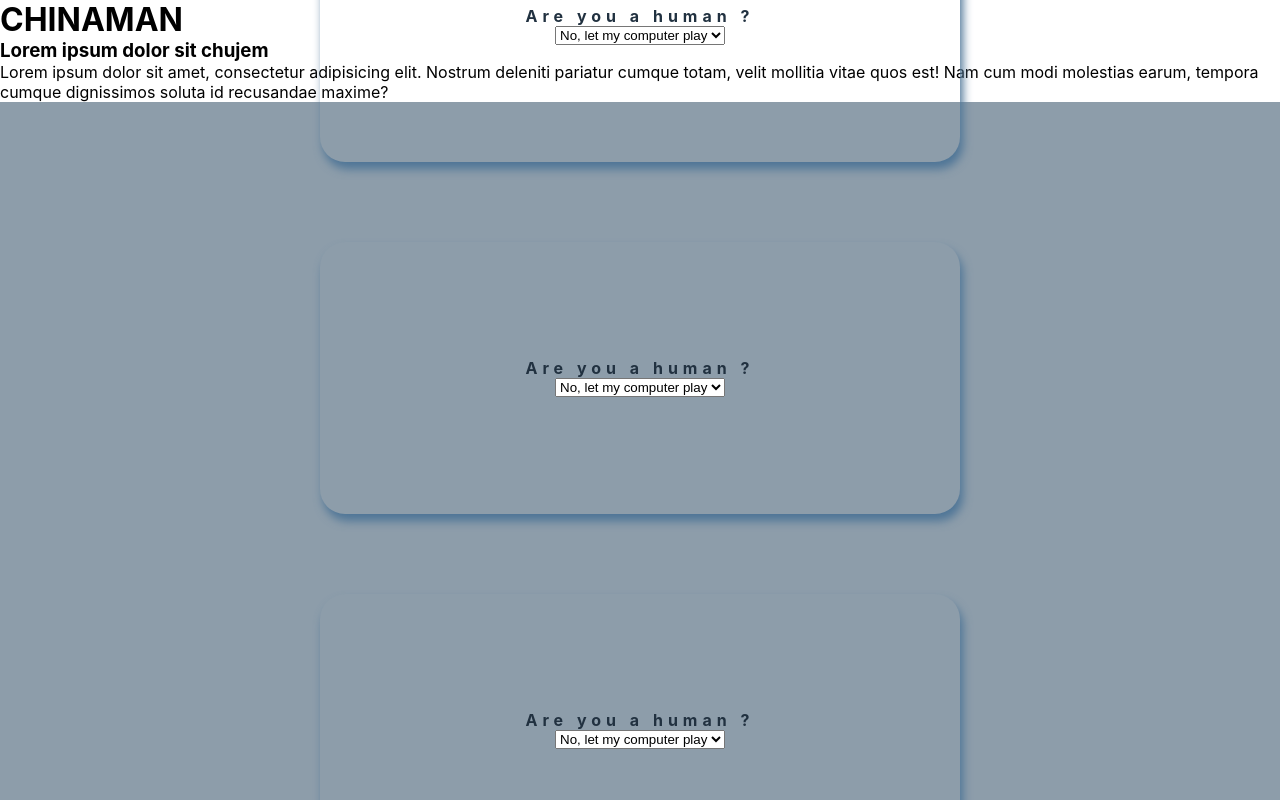
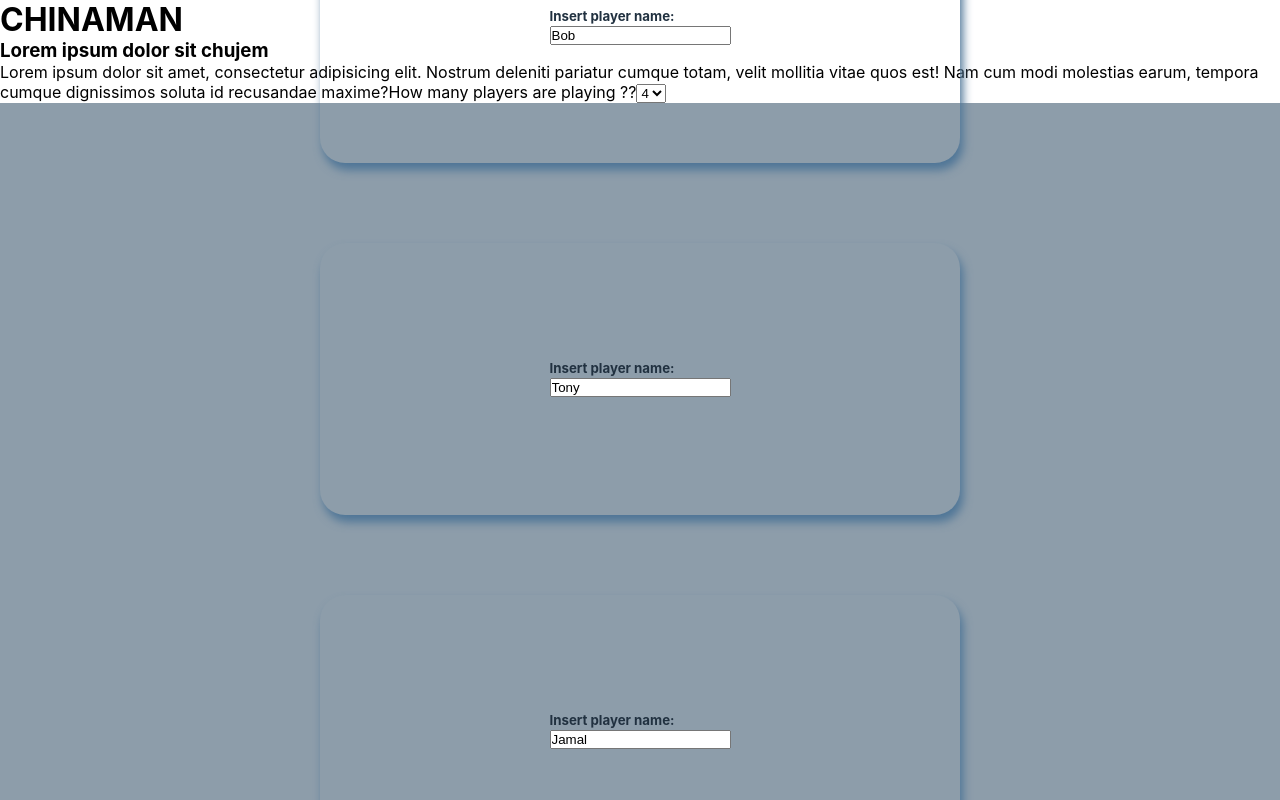
Before and after one commit to wader-rp/Chinaman, a React (Create React App) app: page / in a window 1280 px wide. Shown: the top 800 px of the page. Built offline with nearby package versions, Linux system fonts and the light colour scheme.

Commit message:
few changes and number of players in game added

```diff
--- a/src/App.tsx
+++ b/src/App.tsx
@@ -1,5 +1,5 @@
 import { GameContextProvider } from "./contexts/gameContext/gameContext";
-import { GameBoard } from "./pages/GameBoard/GameBoard";
+import { GameBoard } from "./pages/gameBoard/gameBoard";
 
 import { HomePage } from "./pages/homePage/homePage";
 import { PlayerSelectPage } from "./pages/playerSelect/playerSelectPage";
--- a/src/components/playerSetupForm/PlayerSetupForm.tsx
+++ b/src/components/playerSetupForm/PlayerSetupForm.tsx
@@ -13,32 +13,15 @@ type playerProps = {
 export const PlayerSetupForm = ({ id }: playerProps) => {
   const { players, setPlayers } = useGameContext();
 
-  const { isHuman, playerName } = getPlayerById(id, players);
+  const { playerName } = getPlayerById(id, players);
 
-  const onOptionChange = (e: ChangeEvent<HTMLSelectElement>) => {
-    changePlayerProperty(
-      id,
-      "isHuman",
-      e.target.value === "human",
-      players,
-      setPlayers
-    );
-  };
+  // const onOptionChange = (e: ChangeEvent<HTMLSelectElement>) => {
+  //   changePlayerProperty(id, e.target.value === "human", players, setPlayers);
+  // };
 
   return (
     <div className="playerSetup-form">
-      <h2 className="playerSetup-title">Are you a human ?</h2>
-      <select
-        name="isHuman"
-        id={playerName}
-        className="playerSetup-isHuman-select"
-        onChange={onOptionChange}
-      >
-        <option value="pc">No, let my computer play</option>
-        <option value="human">Yes!</option>
-      </select>
-
-      {isHuman && <PlayerSetupForHuman id={id} playerName={playerName} />}
+      <PlayerSetupForHuman id={id} playerName={playerName} />
     </div>
   );
 };
--- a/src/components/playerSetupForm/data/startPlayers.ts
+++ b/src/components/playerSetupForm/data/startPlayers.ts
@@ -3,28 +3,24 @@ import { Player } from "./types/playerTypes";
 export const INITIAL_PLAYERS: Player[] = [
   {
     id: 1,
-    isHuman: false,
     playerAvatar: "",
     playerName: "Bob",
     playerClass: "",
   },
   {
     id: 2,
-    isHuman: false,
     playerAvatar: "",
     playerName: "Tony",
     playerClass: "",
   },
   {
     id: 3,
-    isHuman: false,
     playerAvatar: "",
     playerName: "Jamal",
     playerClass: "",
   },
   {
     id: 4,
-    isHuman: false,
     playerAvatar: "",
     playerName: "Robert",
     playerClass: "",
--- a/src/components/playerSetupForm/data/types/playerTypes.ts
+++ b/src/components/playerSetupForm/data/types/playerTypes.ts
@@ -1,6 +1,5 @@
 export type Player = {
   id: number;
-  isHuman: boolean;
   playerName: string;
   playerClass: string;
   playerAvatar: string;
--- /dev/null
+++ b/src/contexts/gameContext/helpers/generatePlayerListByNumberOfPlayers.ts
@@ -0,0 +1,11 @@
+import { Player } from "../../../components/playerSetupForm/data/types/playerTypes";
+
+export const generatePlayerListByNumberOfPlayers = (
+  numberOfPlayers: number,
+  playerList: Player[]
+): Player[] => {
+  const newPlayersList = playerList.filter(
+    (player) => player.id <= numberOfPlayers
+  );
+  return newPlayersList;
+};
--- a/src/pages/gameBoard/gameBoard.tsx
+++ b/src/pages/gameBoard/gameBoard.tsx
@@ -1,10 +1,15 @@
 import { PlayerPanel } from "../../components/playerpanels/PlayerPanels";
 import { Board } from "../../components/board/Board";
-import "./GameBoard.css";
+import "./gameBoard.css";
 import { useGameContext } from "../../contexts/gameContext/gameContext";
+import { Player } from "../../components/playerSetupForm/data/types/playerTypes";
 
 export const GameBoard = () => {
   const { players } = useGameContext();
+
+  // const getMarginForTwoPlayers = (players: Player[]) => {
+  //   players.length === 2 ? "50%" : undefined;
+  // }
 
   return (
     <div className="gameBoard-container">
@@ -16,7 +21,6 @@ export const GameBoard = () => {
               <PlayerPanel
                 key={player.id}
                 id={player.id}
-                isHuman={player.isHuman}
                 playerName={player.playerName}
                 playerAvatar={player.playerAvatar}
                 playerClass={player.playerClass}
@@ -36,7 +40,6 @@ export const GameBoard = () => {
               <PlayerPanel
                 key={player.id}
                 id={player.id}
-                isHuman={player.isHuman}
                 playerName={player.playerName}
                 playerAvatar={player.playerAvatar}
                 playerClass={player.playerClass}
--- a/src/pages/homePage/homePage.tsx
+++ b/src/pages/homePage/homePage.tsx
@@ -1,6 +1,19 @@
+import { useEffect, useState } from "react";
+import { useGameContext } from "../../contexts/gameContext/gameContext";
 import "../homePage/homePage.css";
+import { generatePlayerListByNumberOfPlayers } from "../../contexts/gameContext/helpers/generatePlayerListByNumberOfPlayers";
+import { INITIAL_PLAYERS } from "../../components/playerSetupForm/data/startPlayers";
 
 export const HomePage = () => {
+  const { setPlayers } = useGameContext();
+  const [numberOfPlayers, setNumberOfPlayers] = useState<number>(4);
+
+  useEffect(() => {
+    setPlayers(
+      generatePlayerListByNumberOfPlayers(numberOfPlayers, INITIAL_PLAYERS)
+    );
+  }, [numberOfPlayers]);
+
   return (
     <div>
       <h1>CHINAMAN</h1>
@@ -11,6 +24,18 @@ export const HomePage = () => {
         modi molestias earum, tempora cumque dignissimos soluta id recusandae
         maxime?
       </span>
+
+      <label>How many players are playing ??</label>
+      <select
+        id="numberOfPlayers"
+        name="numberOfPlayers"
+        defaultValue={4}
+        onChange={(event) => setNumberOfPlayers(parseInt(event.target.value))}
+      >
+        <option value={2}>2</option>
+        <option value={3}>3</option>
+        <option value={4}>4</option>
+      </select>
     </div>
   );
 };
--- a/src/pages/playerSelect/playerSelectPage.tsx
+++ b/src/pages/playerSelect/playerSelectPage.tsx
@@ -1,14 +1,15 @@
 import React from "react";
 import { PlayerSetupForm } from "../../components/playerSetupForm/PlayerSetupForm";
 import "./playerSelectPage.css";
-import { INITIAL_PLAYERS } from "../../components/playerSetupForm/data/startPlayers";
+import { useGameContext } from "../../contexts/gameContext/gameContext";
 
 export const PlayerSelectPage = () => {
+  const { players } = useGameContext();
   return (
     <div className="playersSetup-page">
       <h1 className="header">Please choose as you wish: </h1>
       <div className="playersSetup-forms">
-        {INITIAL_PLAYERS.map((player) => {
+        {players.map((player) => {
           return <PlayerSetupForm key={player.id} id={player.id} />;
         })}
       </div>
```
